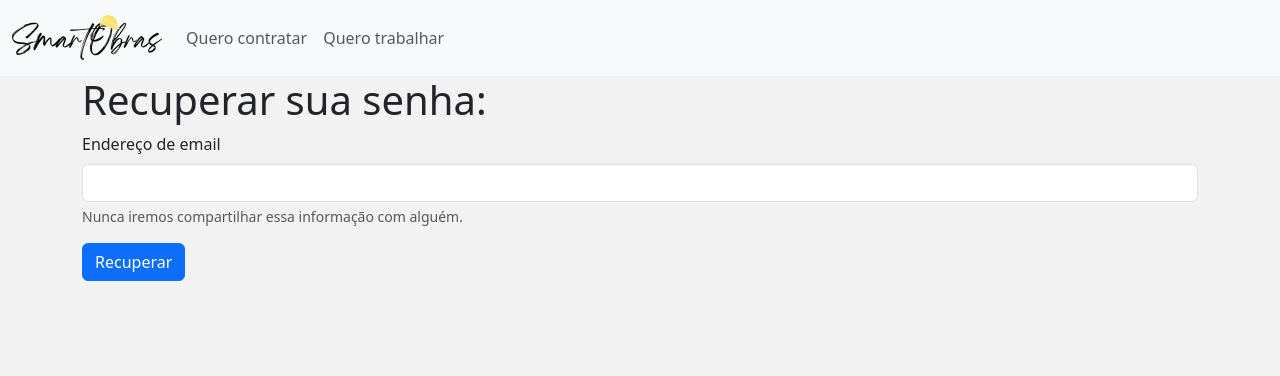
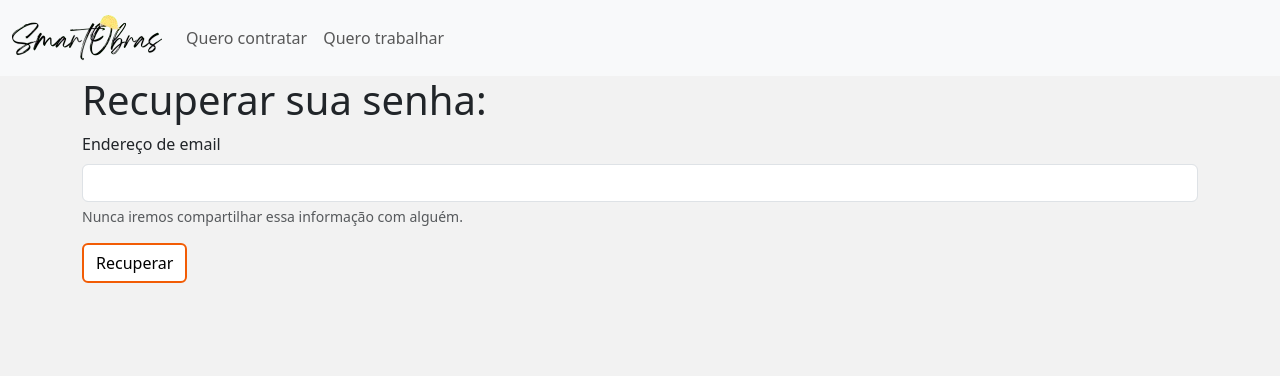
Before and after one commit to TheScaretale/SmartObras, a PHP site: page /esquecisenha.php in a window 1280 px wide. Shown: the top 376 px of the page. Run offline with PHP 8.4, Linux system fonts and the light colour scheme; some libraries are stand-ins or nearby versions.

Commit message:
Refactor button styles to use !important for better specificity

```diff
--- a/styles/style.css
+++ b/styles/style.css
@@ -60,22 +60,22 @@ body{
 }
 
 .btn-primary{
-    border-color: var(--laranja2);
-    background-color: white;
-    border: 2px solid var(--laranja2);
-    color: black;
-    transition: all 0.3s ease;
+    border-color: var(--laranja2) !important;
+    background-color: white !important;
+    border: 2px solid var(--laranja2) !important;
+    color: black !important;
+    transition: all 0.3s ease !important;
 }
 
 .btn-primary:hover{
-    background-color: var(--laranja2);
-    color: white;
-    border-color: var(--laranja2);
-    transform: scale(1.1);
+    background-color: var(--laranja2) !important;
+    color: white !important;
+    border-color: var(--laranja2) !important;
+    transform: scale(1.1) !important;
 }
 
 .btn-primary:active{
-    transform: scale(0.95);
+    transform: scale(0.95) !important;
     background-color: var(--laranja2) !important;
     border-color: var(--laranja2) !important;
 }
```
